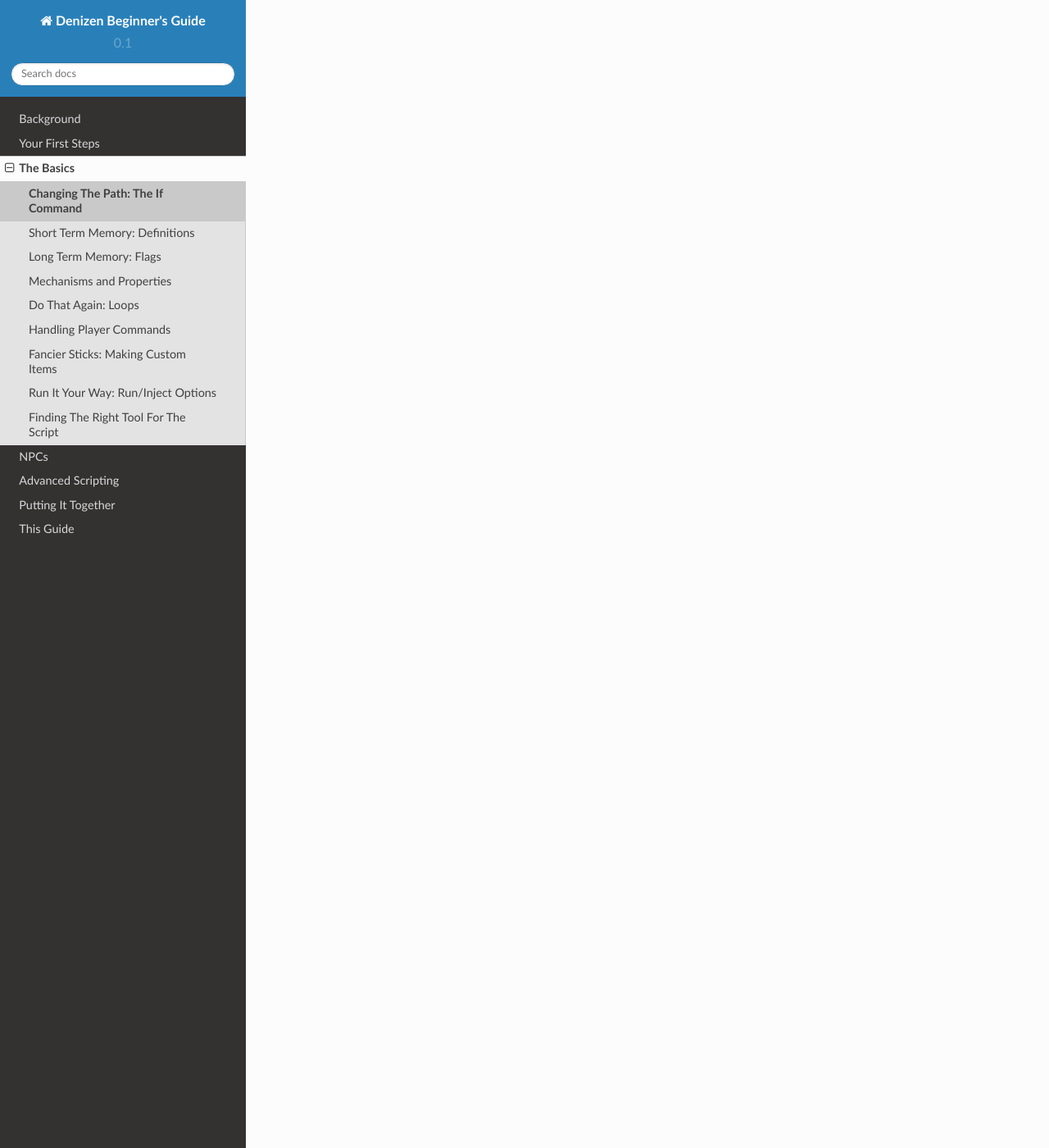
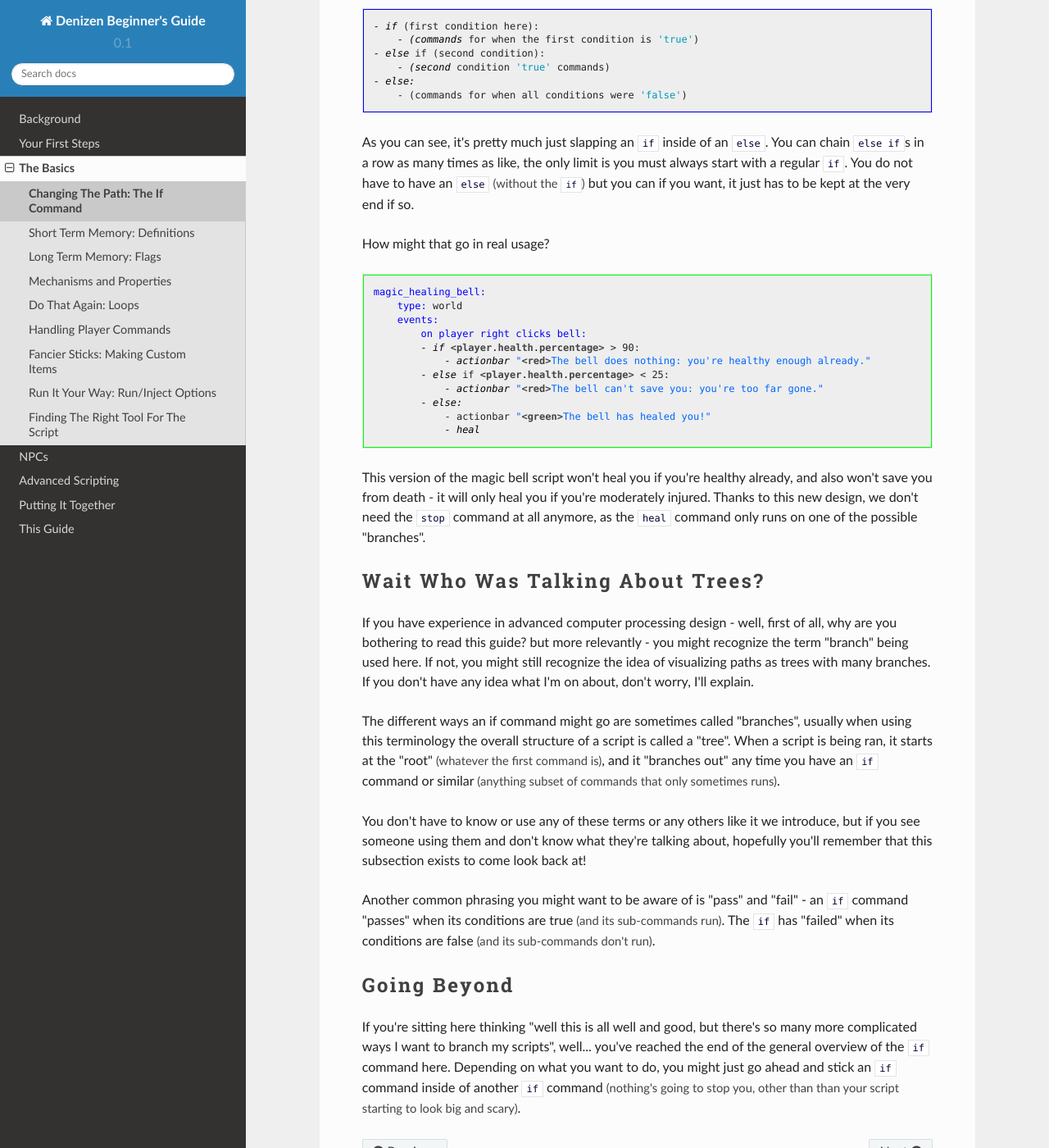
Before and after one commit to DenizenScript/Denizen-Beginners-Guide, a Sphinx documentation site: the page built from source/guides/basics/if-command.md, in a window 1280 px wide and 1400 px high, scrolled down 6338 px. Shown: the whole window at 82% size. Built offline with Sphinx 7.4.7 and the Read the Docs theme 2.0.0, drawn with Linux system fonts in a browser that asks for light colours; some of the changed text lies outside the part shown.

Commit message:
if command part 4: the section names are reasonable i swear

````diff
--- a/source/guides/basics/if-command.md
+++ b/source/guides/basics/if-command.md
@@ -202,10 +202,69 @@ magic_healing_bell:
         - heal
 ```
 
-That's a lot worse! We had to write the `heal` command twice (not to mention the extra `stop` command).
+That's a lot worse! We had to write the `heal` command twice <span class="parens">(not to mention the extra `stop` command)</span>.
 If you're thinking "that's not too bad", just think about how much worse that might get in a real script where there's a lot more than just a single `heal` command that runs regardless of the condition.
 You'd be duplicating an entire list of commands - luckily, the `else` command lets us avoid that!
 
-### TODO
+### Don't Forks Normally Have 3 or 4 Prongs?
 
-**TODO: else if commands, explanation of matches and contains, discussion of the idea that you can put an if inside another if...**
+The `else` command is pretty handy as we've seen, but it actually has even more power to it!
+We started out with just an `if` command that lets you make one subset of code run or not run.
+We then expanded to the `else` command to let you run one of two possible subsets of code.
+You can probably guess what we're expanding to next: a way to choose one of many possible subsets of code.
+This is the `else if`!
+
+### How Do You Write An 'Else If'?
+
+Here's the basic format:
+```dscript_blue
+- if (first condition here):
+    - (commands for when the first condition is 'true')
+- else if (second condition):
+    - (second condition 'true' commands)
+- else:
+    - (commands for when all conditions were 'false')
+```
+
+As you can see, it's pretty much just slapping an `if` inside of an `else`.
+You can chain `else if`s in a row as many times as like, the only limit is you must always start with a regular `if`.
+You do not have to have an `else` <span class="parens">(without the `if`)</span> but you can if you want, it just has to be kept at the very end if so.
+
+How might that go in real usage?
+
+```dscript_green
+magic_healing_bell:
+    type: world
+    events:
+        on player right clicks bell:
+        - if <player.health.percentage> > 90:
+            - actionbar "<red>The bell does nothing: you're healthy enough already."
+        - else if <player.health.percentage> < 25:
+            - actionbar "<red>The bell can't save you: you're too far gone."
+        - else:
+            - actionbar "<green>The bell has healed you!"
+            - heal
+```
+
+This version of the magic bell script won't heal you if you're healthy already, and also won't save you from death - it will only heal you if you're moderately injured.
+Thanks to this new design, we don't need the `stop` command at all anymore, as the `heal` command only runs on one of the possible "branches".
+
+### Wait Who Was Talking About Trees?
+
+If you have experience in advanced computer processing design - well, first of all, why are you bothering to read this guide? but more relevantly - you might recognize the term "branch" being used here.
+If not, you might still recognize the idea of visualizing paths as trees with many branches. If you don't have any idea what I'm on about, don't worry, I'll explain.
+
+The different ways an if command might go are sometimes called "branches", usually when using this terminology the overall structure of a script is called a "tree".
+When a script is being ran, it starts at the "root" <span class="parens">(whatever the first command is)</span>,
+and it "branches out" any time you have an `if` command or similar <span class="parens">(anything subset of commands that only sometimes runs)</span>.
+
+You don't have to know or use any of these terms or any others like it we introduce, but if you see someone using them and don't know what they're talking about, hopefully you'll remember that this subsection exists to come look back at!
+
+Another common phrasing you might want to be aware of is "pass" and "fail" - an `if` command "passes" when its conditions are true <span class="parens">(and its sub-commands run)</span>.
+The `if` has "failed" when its conditions are false <span class="parens">(and its sub-commands don't run)</span>.
+
+### Going Beyond
+
+If you're sitting here thinking "well this is all well and good, but there's so many more complicated ways I want to branch my scripts",
+well... you've reached the end of the general overview of the `if` command here. Depending on what you want to do,
+you might just go ahead and stick an `if` command inside of another `if` command <span class="parens">(nothing's going to stop you, other than than your script starting to look big and scary)</span>.
````
